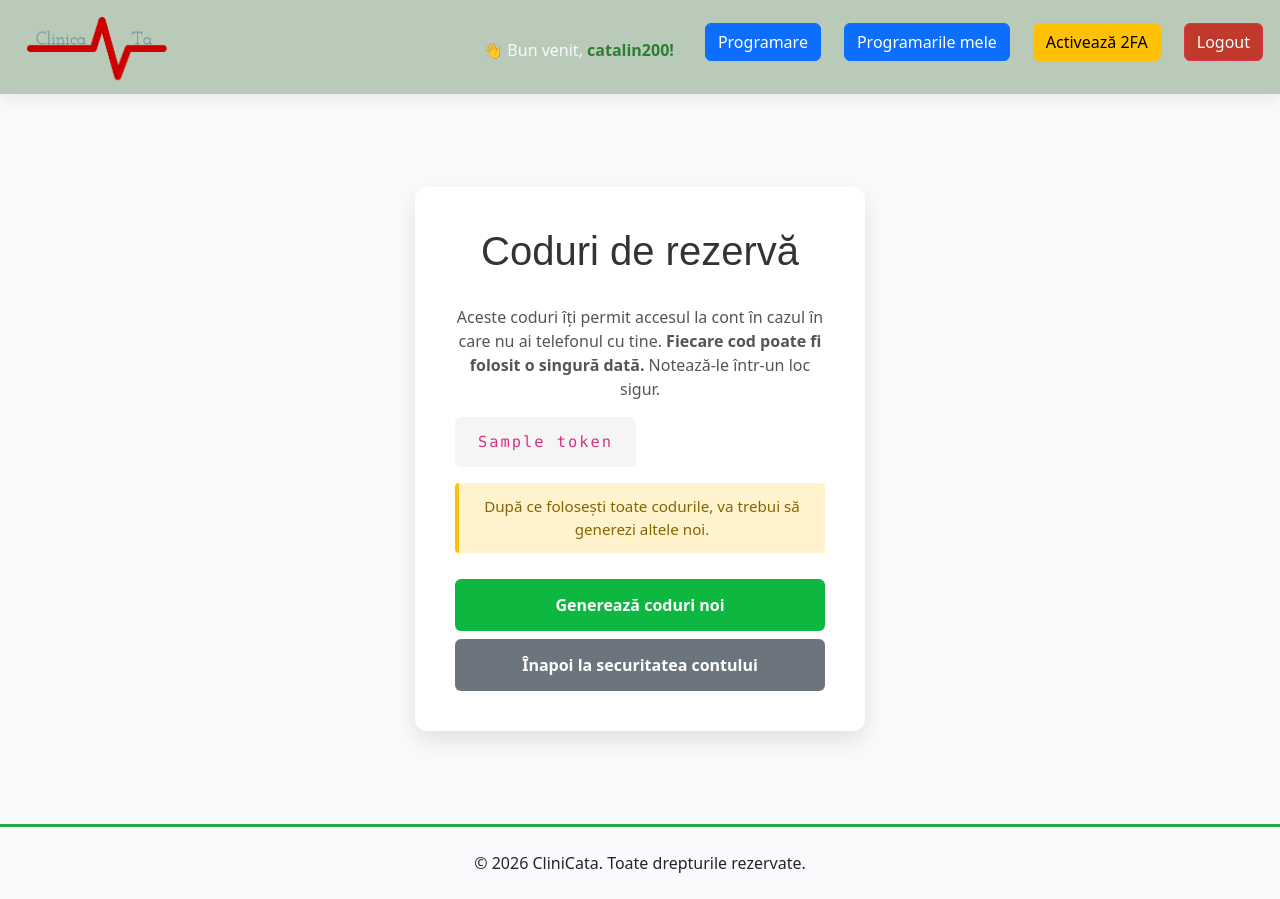
After one commit to catalinAlecu/lic_clinica, a Django app: template licenta/CliniCata/clinica/templates/two_factor/core/backup_tokens.html in a window 1280 px wide. The commit adds this page. Run offline with Django 5.2, Linux system fonts and the light colour scheme; a user stored in the database is signed in; the template is opened without the code that fills it: most values are stand-ins (such as "Sample title", 1, 10 or a date in 2020).

Commit message:
two_factor design improved

```diff
--- a/licenta/CliniCata/clinica/static/style.css
+++ b/licenta/CliniCata/clinica/static/style.css
@@ -125,6 +125,121 @@ body {
     box-sizing: border-box;
 }
 
+.auth-card h2 {
+    font-size: 1.25rem;
+    margin-top: 1.5rem;
+    margin-bottom: 0.75rem;
+    color: #333;
+}
+
+.auth-card .info-text {
+    text-align: center;
+    color: #555;
+    margin-bottom: 1rem;
+}
+
+.section-divider {
+    border-top: 1px solid #e5e5e5;
+    margin: 1.5rem 0;
+}
+
+/* Link-urile care arată ca butoane */
+.auth-card a.btn-submit {
+    display: inline-block;
+    text-decoration: none;
+    text-align: center;
+    margin-top: 0.5rem;
+}
+
+/* Varianta pentru acțiuni periculoase */
+.btn-danger {
+    background-color: #c0392b !important;
+    color: white !important;
+}
+
+.backup-tokens-list {
+    list-style: none;
+    padding: 0;
+    margin: 1rem 0;
+    display: grid;
+    grid-template-columns: repeat(2, 1fr);
+    gap: 0.5rem;
+}
+
+.backup-tokens-list li {
+    background: #f5f5f5;
+    padding: 0.75rem;
+    text-align: center;
+    border-radius: 6px;
+    font-family: 'Courier New', monospace;
+    font-size: 1.1rem;
+    letter-spacing: 2px;
+}
+
+.warning-text {
+    color: #d68910;
+    font-size: 0.9rem;
+    text-align: center;
+    margin: 1rem 0;
+}
+
+.btn-secondary {
+    background-color: #6c757d !important;
+    margin-top: 0.5rem;
+}
+
+.btn-secondary:hover {
+    background-color: #5a6268 !important;
+}
+
+/* Link care arată ca buton */
+.auth-card a.btn-submit {
+    display: inline-block;
+    text-decoration: none;
+    text-align: center;
+}
+
+.btn-danger:hover {
+    background-color: #a93226 !important;
+}
+
+.warning-text {
+    background: #fff3cd;
+    color: #856404;
+    border-left: 4px solid #ffc107;
+    padding: 0.75rem 1rem;
+    border-radius: 4px;
+    margin: 1rem 0;
+    font-size: 0.95rem;
+}
+
+.checkbox-row {
+    display: flex;
+    align-items: center;
+    gap: 0.5rem;
+    margin: 1rem 0;
+    justify-content: center;
+}
+
+.checkbox-row input[type="checkbox"] {
+    width: 18px;
+    height: 18px;
+    margin: 0;
+    cursor: pointer;
+}
+
+.checkbox-row label {
+    margin: 0;
+    cursor: pointer;
+    font-size: 0.95rem;
+}
+
+.field-error {
+    color: #c0392b;
+    font-size: 0.85rem;
+    text-align: center;
+    margin-top: 0.25rem;
+}
 
 .form-group-custom {
     display: flex;
--- /dev/null
+++ b/licenta/CliniCata/clinica/templates/two_factor/core/backup_tokens.html
@@ -0,0 +1,40 @@
+{% extends "base.html" %}
+{% load i18n %}
+{% block content %}
+<div class="page-wrapper">
+    <div class="auth-card">
+        <h1>Coduri de rezervă</h1>
+
+        <p class="info-text">
+            Aceste coduri îți permit accesul la cont în cazul în care nu ai
+            telefonul cu tine. <strong>Fiecare cod poate fi folosit o singură dată.</strong>
+            Notează-le într-un loc sigur.
+        </p>
+
+        {% if device.token_set.count %}
+            <ul class="backup-tokens-list">
+                {% for token in device.token_set.all %}
+                    <li><code>{{ token.token }}</code></li>
+                {% endfor %}
+            </ul>
+
+            <p class="warning-text">
+                După ce folosești toate codurile, va trebui să generezi altele noi.
+            </p>
+        {% else %}
+            <p>Nu mai ai coduri de rezervă disponibile.</p>
+        {% endif %}
+
+        <form method="post" action="">
+            {% csrf_token %}
+            <button type="submit" class="btn-submit">
+                Generează coduri noi
+            </button>
+        </form>
+
+        <a href="{% url 'two_factor:profile' %}" class="btn-submit btn-secondary">
+            Înapoi la securitatea contului
+        </a>
+    </div>
+</div>
+{% endblock %}
```
Also changed, not shown: licenta/CliniCata/clinica/templates/two_factor/core/setup_complete.html (added, +14 -0 lines), licenta/CliniCata/clinica/templates/two_factor/profile/disable.html (added, +41 -0 lines), licenta/CliniCata/clinica/templates/two_factor/profile/profile.html (added, +37 -0 lines).
